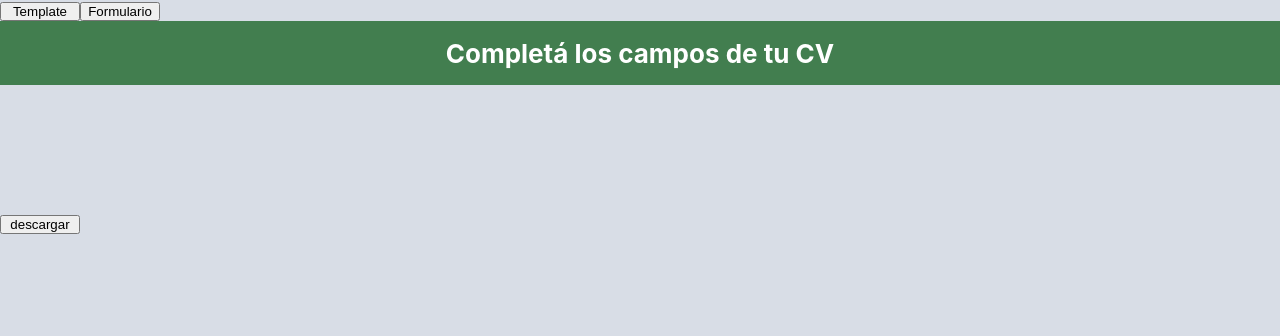
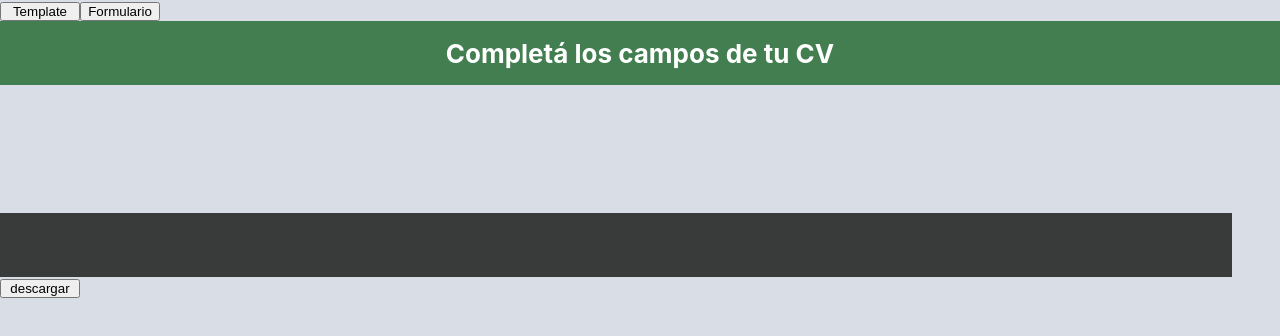
Before and after one commit to ALCavagnaro/CV_TEMPLATE_REACT, a React (Create React App) app: page /template in a window 1280 px wide. Shown: the top 336 px of the page. Built offline with nearby package versions, Linux system fonts and the light colour scheme.

Commit message:
Se ajusta rendereo de encabezado

```diff
--- a/src/App.css
+++ b/src/App.css
@@ -187,7 +187,17 @@ input:checked + .slider:before {
   border-radius: 50%;
 }
 
-#test {
-  background-color: rgb(43, 117, 228);
-  color:rgb(216, 221, 230);
+#pdf-tempalte{
+  background-color: rgb(56, 59, 58);
+  color:rgb(255, 255, 255);
+  width:95%;
+  height: 3rem;
+  font-size: 4px;
+  font-style: italic;
+  padding: 0.5rem;
 }
+
+.user-data-info{
+  display: inline-block;
+  width: fit-content;
+}
--- a/src/Form/userData/userdata.jsx
+++ b/src/Form/userData/userdata.jsx
@@ -28,6 +28,7 @@ const handleSubmit = (e) => {
     userData.push(e.target[8].value);
 
     setState([...state, userData]);
+    console.log(state);
 }
 
 return (
@@ -36,7 +37,7 @@ return (
       {Object.keys(cv.basics).map (element => {
         return (
           <label className='basics' id={element} key={element}>{element}
-              <input type='text' />
+              <input type='text' id={element}/>
           </label>
         )
       })}
--- a/src/Template/template.jsx
+++ b/src/Template/template.jsx
@@ -11,16 +11,9 @@ const Template = () => {
 
       const print = () => {
 
-            //const newArray = JSON.stringify(state);
             const item = state.map((item) => JSON.stringify(item))
-            console.log(typeof(item), item);
-            // Default export is a4 paper, portrait, using millimeters for units
             const doc = new jsPDF();
-            doc.setFontSize(10);
-            doc.setTextColor(235,232,240);
-            doc.text(item, 10, 10);
-            //doc.save("a4.pdf");
-            doc.html(document.querySelector("#test"), {
+            doc.html(document.querySelector("#pdf-tempalte"), {
                   callback: function (doc) {
                     doc.save();
                   }
@@ -32,16 +25,27 @@ const Template = () => {
 
             <>
 
+              <div id='pdf-tempalte'>
+
                   {
+                       state.map(
 
-                       state.map((obj) =>
-
-                        <div id='test'>
-                        {obj}
-                        </div>
-                        )
+                             (item) =>
+                             <h3 className='user-data-info'>
+                             <p>{item[0]}</p>
+                             <p>{item[1]}</p>
+                             <p>{item[2]}</p>
+                             <p>{item[3]}</p>
+                             <p>{item[4]}</p>
+                             <p>{item[5]}</p>
+                             <p>{item[6]}</p>
+                             <p>{item[7]}</p>
+                             <p>{item[8]}</p>
+                             </h3>
+                       )
                   }
 
+            </div>
             <Button text='descargar' onClick = {print}/>
             </>
 
```
